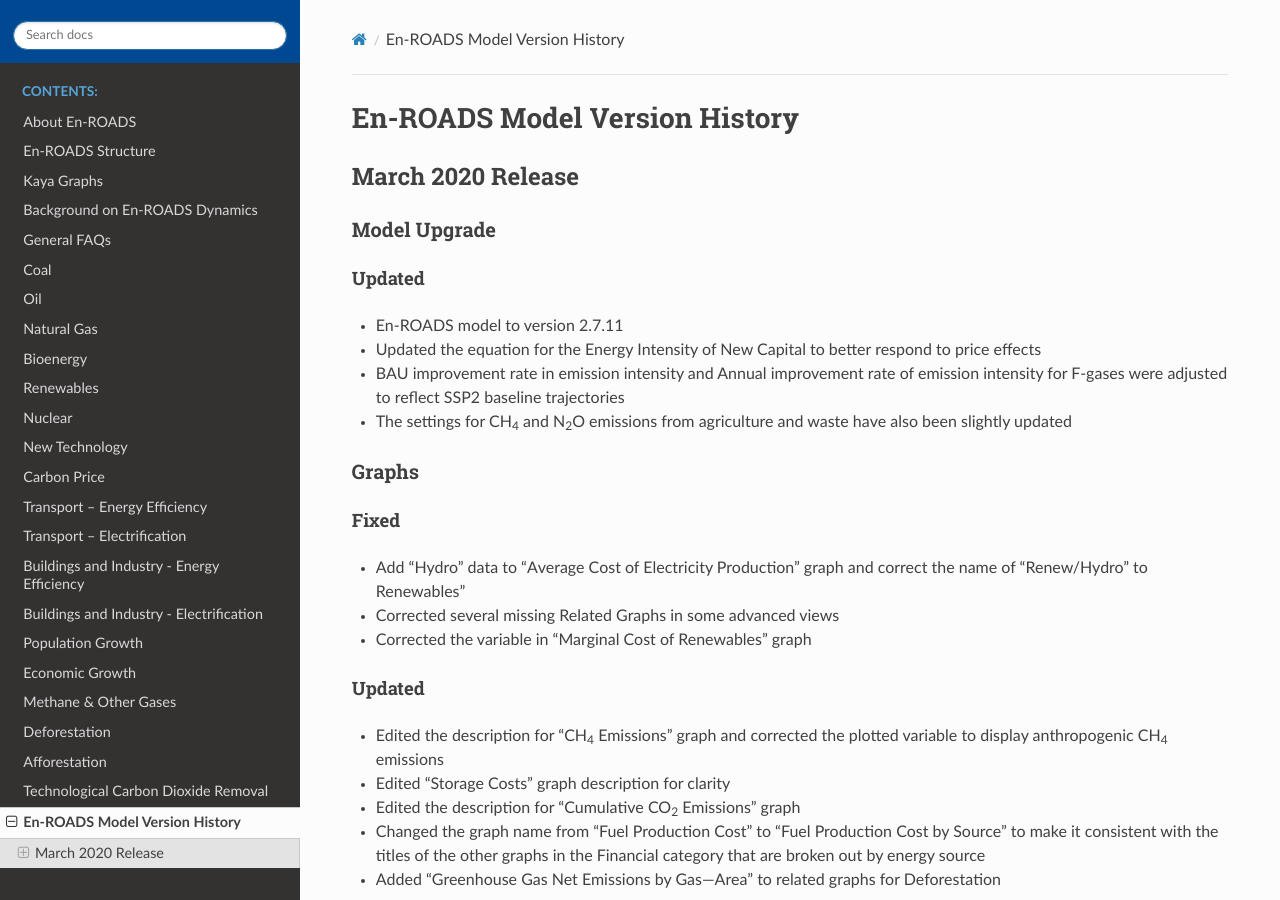
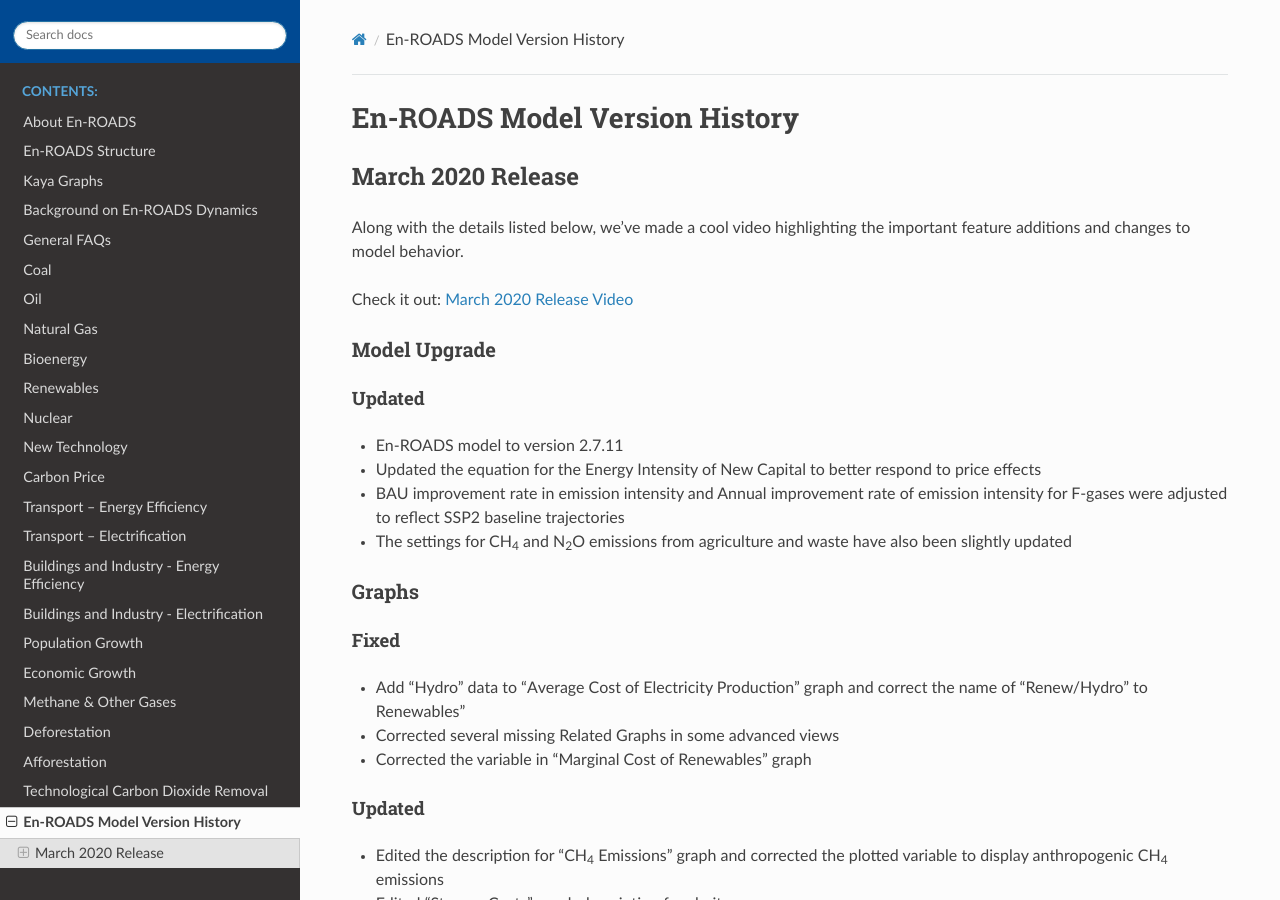
Before and after one commit to climateinteractive/enroads-guide, a Sphinx documentation site: the page built from docs/guide/changelog.rst, in a window 1280 px wide and 900 px high. Built offline with Sphinx 7.4.7 and the Read the Docs theme 2.0.0, drawn with Linux system fonts in a browser that asks for light colours.

Commit message:
Added link to March 2020 video

```diff
--- a/docs/guide/changelog.rst
+++ b/docs/guide/changelog.rst
@@ -10,6 +10,12 @@
 
 March 2020 Release
 ------------------
+
+Along with the details listed below, we've made a cool video highlighting the important feature additions and changes to model behavior.
+
+Check it out:  `March 2020 Release Video <https://youtu.be/AFgCByfpwSg>`_
+
+
 Model Upgrade
 ~~~~~~~~~~~~~
 
```
